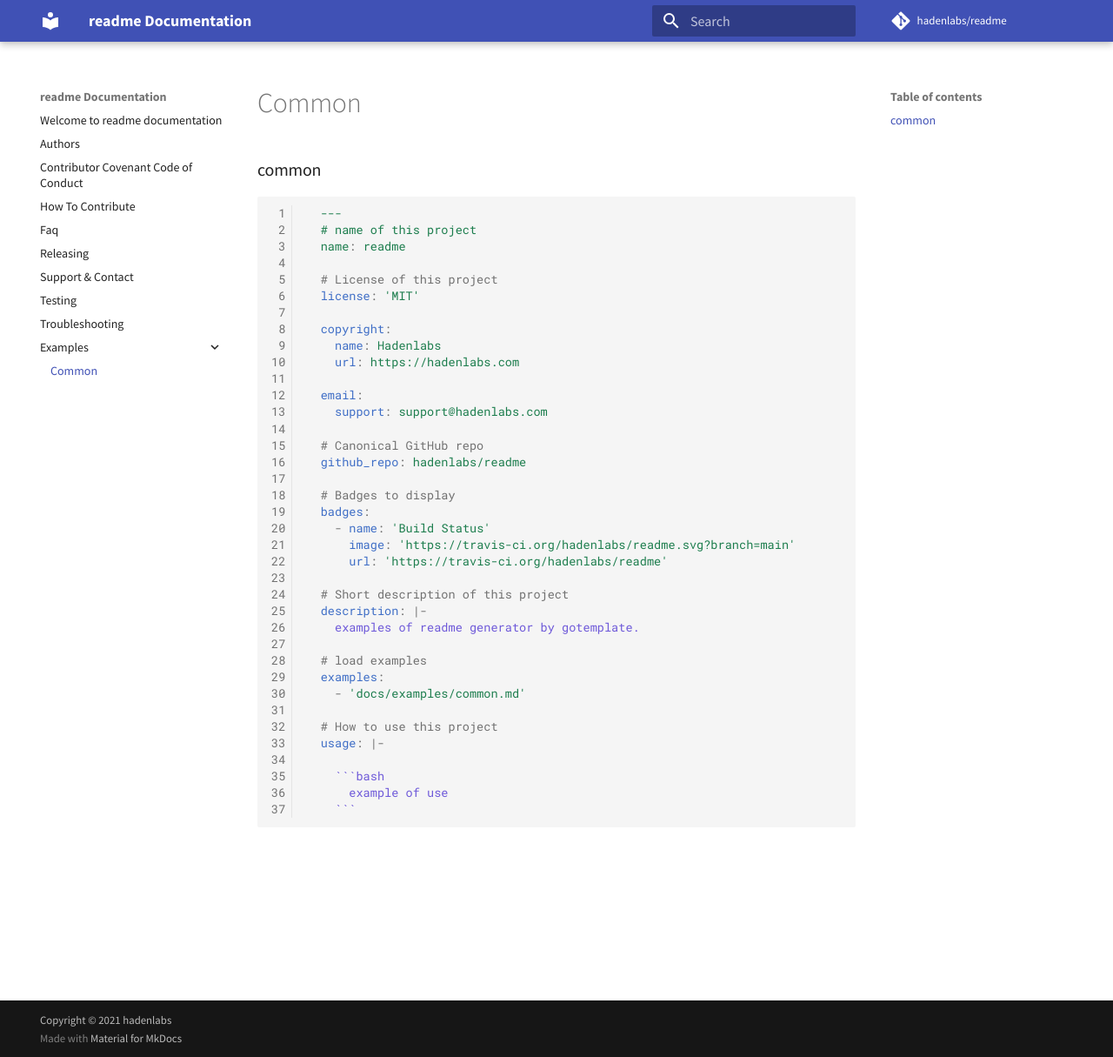
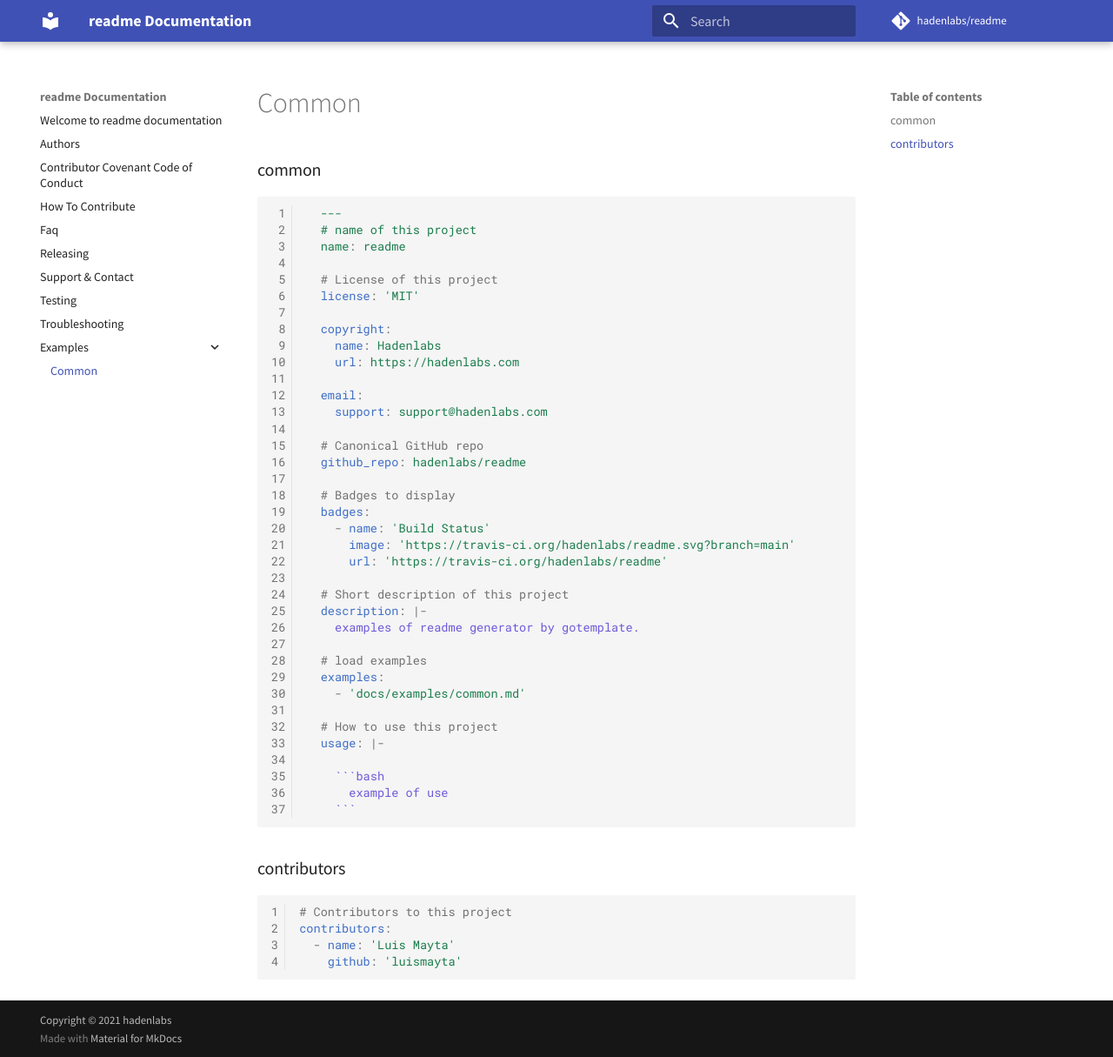
Before and after one commit to hadenlabs/readme, an MkDocs documentation site: the page built from docs/examples/common.md, in a window 1280 px wide and 1215 px high. Shown: the whole window at 87% size. Built offline with MkDocs 1.6.1 and Material for MkDocs 9.7.7, drawn with Linux system fonts in a browser that asks for light colours; comment, search, counter and statistics services are not loaded.

Commit message:
sample: implement contributors (#7)

`````diff
--- a/docs/examples/common.md
+++ b/docs/examples/common.md
@@ -41,3 +41,12 @@
     ```
 
 ````
+
+### contributors
+
+```yaml
+# Contributors to this project
+contributors:
+  - name: 'Luis Mayta'
+    github: 'luismayta'
+```
`````
